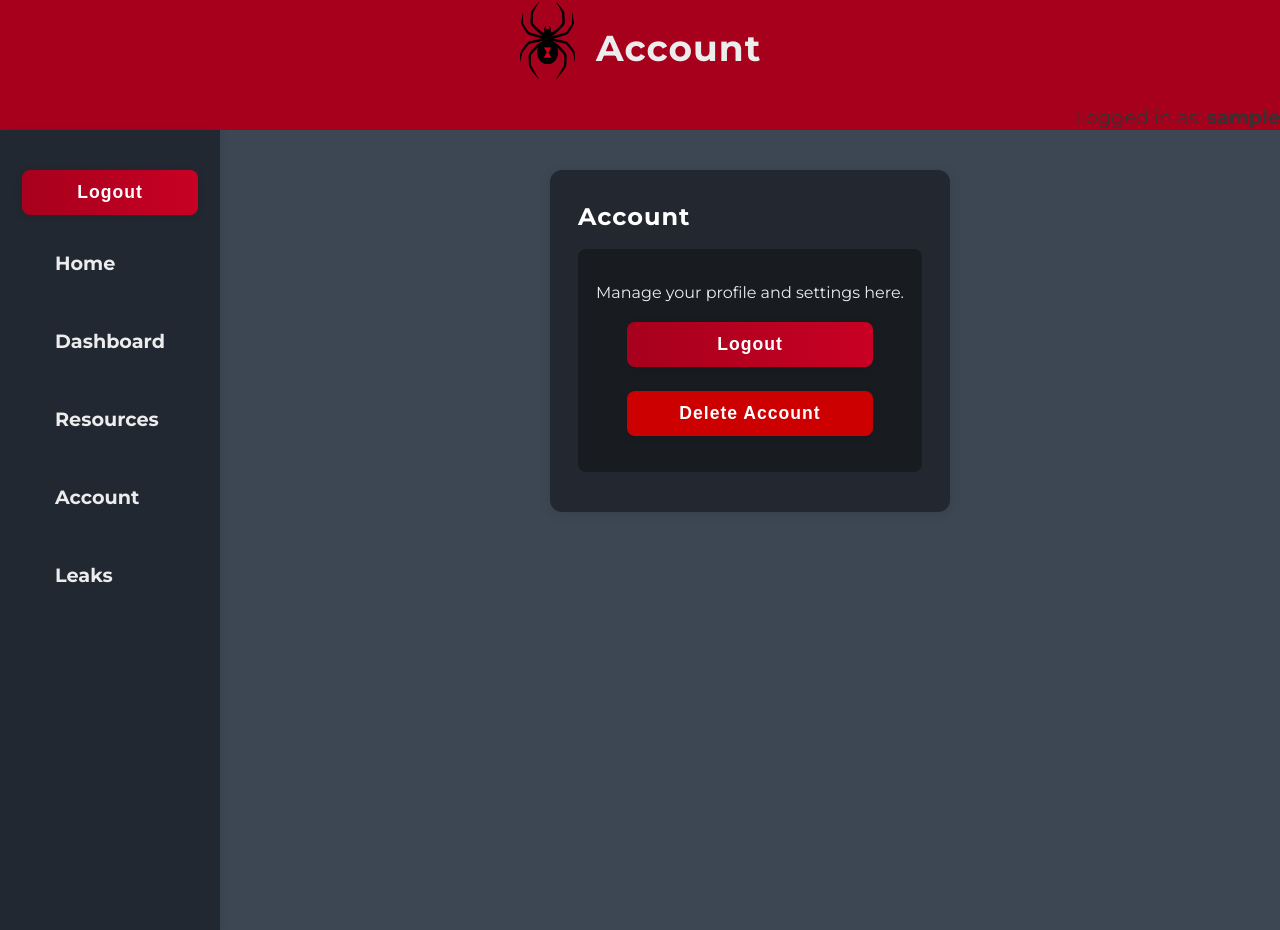
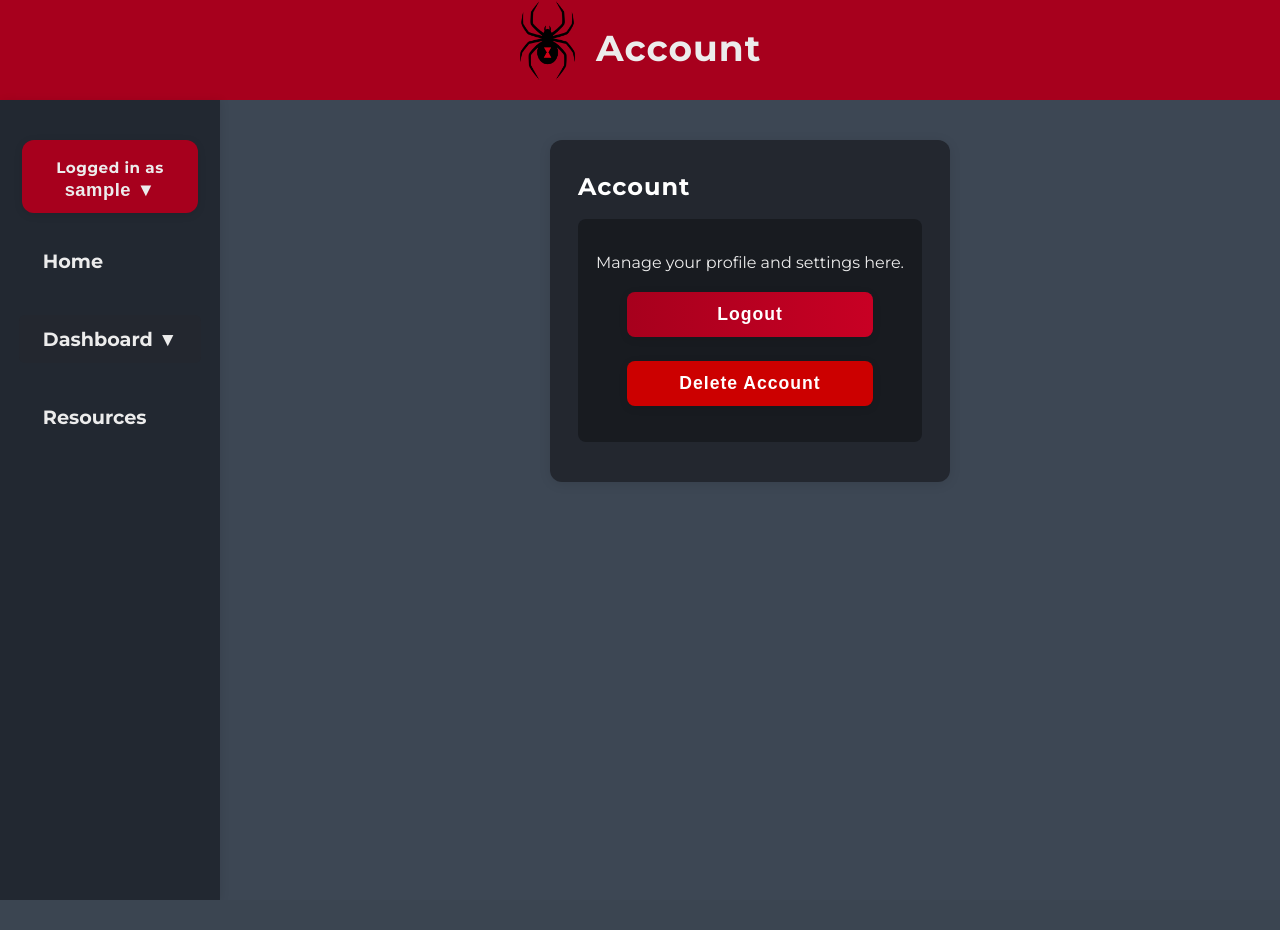
Before and after one commit to gph626/490_Senior_Project, a Flask app: page /account/ in a window 1280 px wide. After the commit the page ends 900 px from the top, so only its background shows below. Run offline with Flask 3, Linux system fonts and the light colour scheme; the visitor is signed in with stand-in values (Sample User, id 1).

Commit message:
display user that is logged in

```diff
--- a/dashboard/base.css
+++ b/dashboard/base.css
@@ -218,6 +218,87 @@ body {
     align-items: center;
 }
 
+.sidebar-user {
+    display: flex;
+    flex-direction: column;
+    align-items: center;
+    background: #A7001D;
+    border-radius: 12px;
+    box-shadow: 0 2px 8px rgba(0,0,0,0.10);
+    padding: 18px 0 12px 0;
+    margin-bottom: 24px;
+    width: 80%;
+}
+.user-info {
+    text-align: center;
+    position: relative;
+}
+
+.user-dropdown-btn {
+    background: none;
+    border: none;
+    color: #ECECEC;
+    font-size: 1.15em;
+    font-weight: 700;
+    letter-spacing: 0.5px;
+    cursor: pointer;
+    padding: 0;
+    margin: 0;
+    outline: none;
+    transition: color 0.2s;
+}
+.user-dropdown-btn:hover {
+    color: #430A0C;
+}
+.user-dropdown-content {
+    display: none;
+    position: absolute;
+    left: 50%;
+    transform: translateX(-50%);
+    top: 110%;
+    background: #23272F;
+    min-width: 120px;
+    box-shadow: 0 4px 16px rgba(0,0,0,0.18);
+    border-radius: 8px;
+    z-index: 10;
+    flex-direction: column;
+    align-items: stretch;
+    padding: 8px 0;
+}
+.user-dropdown-content a {
+    color: #ECECEC;
+    padding: 10px 18px;
+    text-decoration: none;
+    display: block;
+    font-size: 1em;
+    border-bottom: 1px solid #3D4754;
+    transition: background 0.2s;
+}
+.user-dropdown-content a:last-child {
+    border-bottom: none;
+}
+.user-dropdown-content a:hover {
+    background: #3D4754;
+    color: #A7001D;
+}
+.show {
+    display: flex !important;
+}
+.user-label {
+    color: #ECECEC;
+    font-size: 0.95em;
+    font-weight: 600;
+    letter-spacing: 0.5px;
+    display: block;
+    margin-bottom: 2px;
+}
+.user-name {
+    color: #ECECEC;
+    font-size: 1.15em;
+    font-weight: 700;
+    letter-spacing: 0.5px;
+}
+
 .sidebar nav ul {
     list-style: none;
     padding: 0;
@@ -381,9 +462,10 @@ section.report-section {
         box-shadow: none;
     }
     .sidebar nav ul {
-        flex-direction: row;
-        gap: 10px;
-        justify-content: center;
+        flex-direction: column !important;
+        gap: 30px !important;
+        justify-content: flex-start !important;
+        align-items: stretch !important;
     }
     main {
         flex-direction: column;
--- a/templates/account.html
+++ b/templates/account.html
@@ -16,20 +16,32 @@
             </div>
             <h1 class="site-heading">Account</h1>
         </div>
-        <div class="username-banner" style="text-align:right; margin-top:10px; font-size:1.2em; color:#333;">
-            Logged in as: <strong>{{ username }}</strong>
-        </div>
     </header>
     <div class="container">
         <aside class="sidebar">
-            <button class="logout-btn" onclick="window.location.href='/logout'">Logout</button>
+            <div class="sidebar-user">
+                <div class="user-info user-dropdown">
+                    <span class="user-label">Logged in as</span>
+                    <button class="user-name user-dropdown-btn" onclick="document.getElementById('userDropdownMenu').classList.toggle('show')">{{ username }} ▼</button>
+                    <div id="userDropdownMenu" class="user-dropdown-content">
+                        <a href="{{ url_for('account') }}">Account</a>
+                        <a href="/logout">Logout</a>
+                    </div>
+                </div>
+            </div>
             <nav>
                 <ul>
                     <li><a href="{{ url_for('homepage') }}">Home</a></li>
-                    <li><a href="{{ url_for('dashboard') }}">Dashboard</a></li>
+                    <li class="dropdown">
+                        <a href="{{ url_for('dashboard') }}" class="dropbtn">Dashboard ▼</a>
+                        <div class="dropdown-content">
+                            <a href="{{ url_for('alerts') }}">Alerts</a>
+                            <a href="{{ url_for('leaks') }}">Leaks</a>
+                            <a href="{{ url_for('reports') }}">Reports</a>
+                            <a href="{{ url_for('risk_analysis') }}">Risk Analysis</a>
+                        </div>
+                    </li>
                     <li><a href="{{ url_for('resources_route') }}">Resources</a></li>
-                    <li><a href="{{ url_for('account') }}">Account</a></li>
-                    <li><a href="{{ url_for('leaks') }}">Leaks</a></li>
                 </ul>
             </nav>
         </aside>
```
Also changed, not shown: templates/alerts.html (+10 -5 lines), templates/dashboard.html (+10 -5 lines), templates/homepage.html (+10 -5 lines), templates/leaks.html (+13 -8 lines), templates/reports.html (+10 -5 lines), templates/resources.html (+10 -5 lines), templates/risk_analysis.html (+10 -5 lines).
